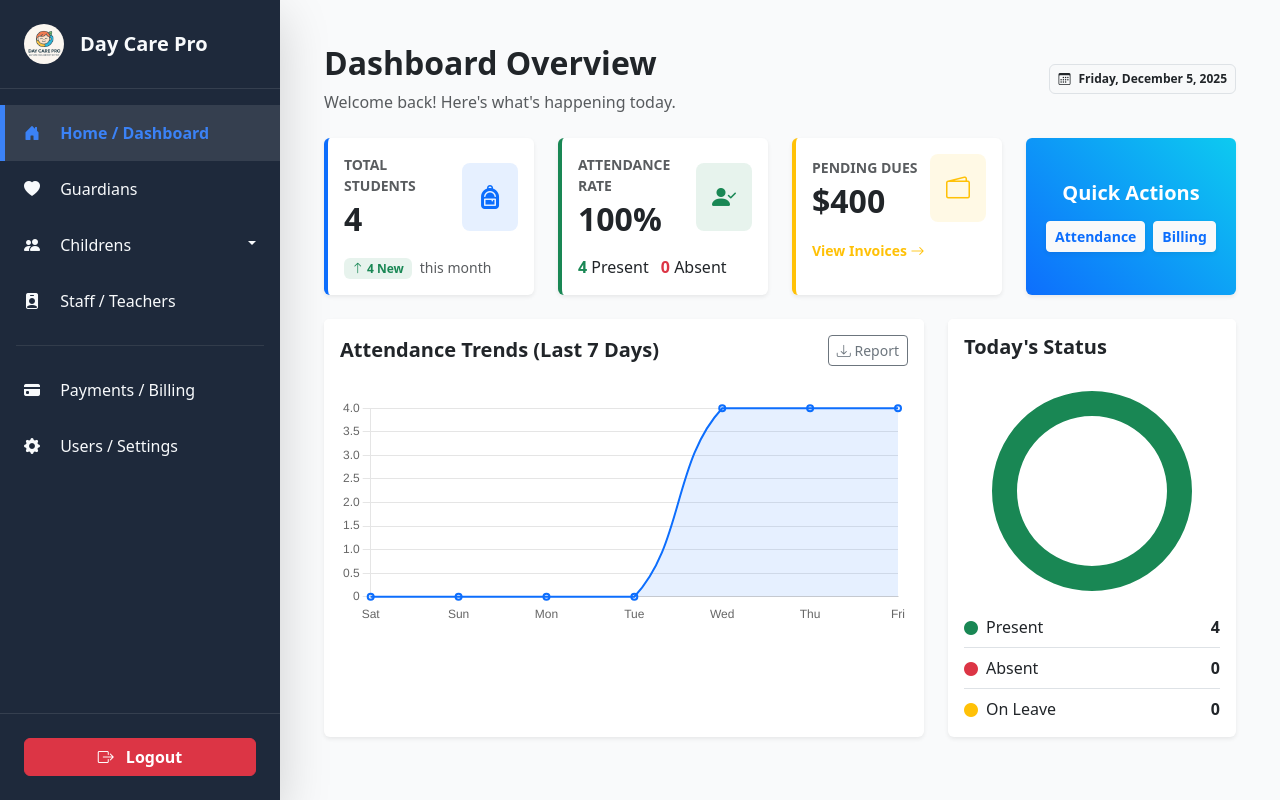
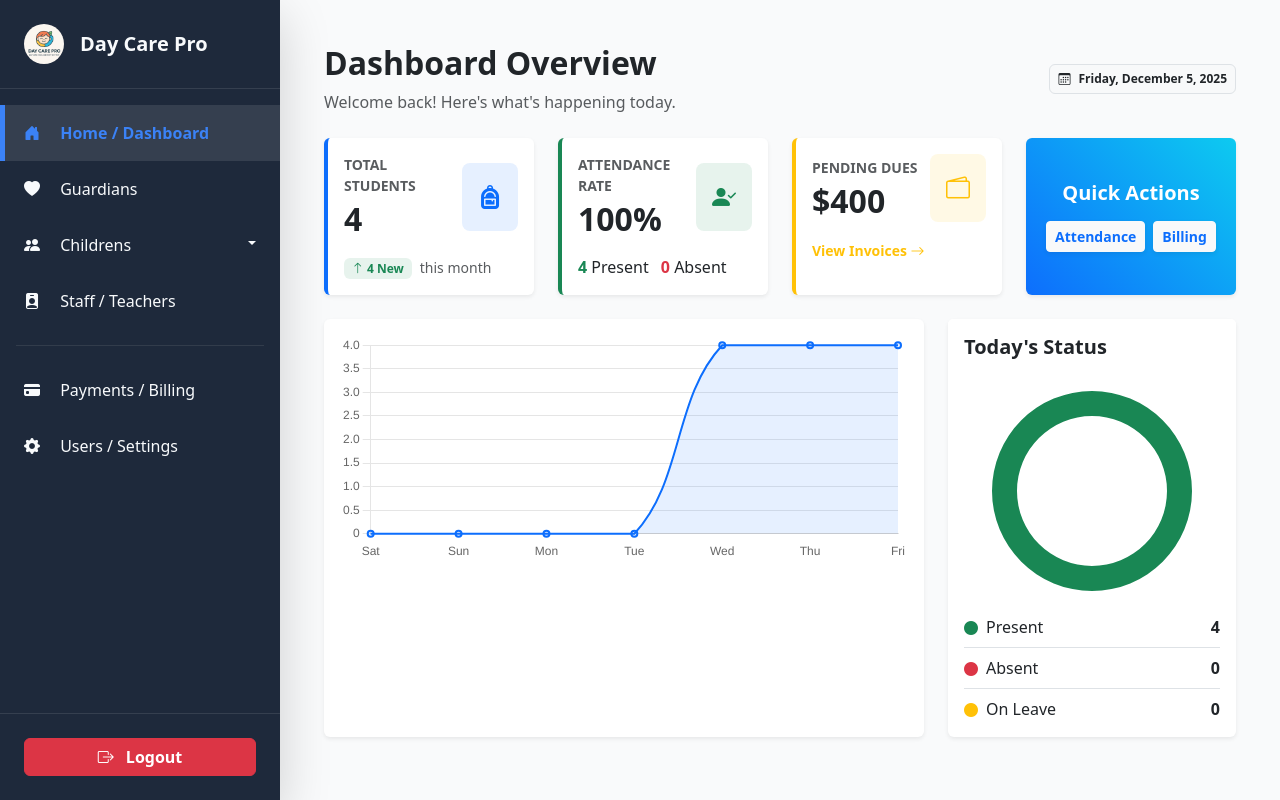
Before and after one commit to salu000/day-care-management-system-django, a Django app: page /dashboard/ in a window 1280 px wide. Run offline with Django 5.2, Linux system fonts and the light colour scheme; a user stored in the database is signed in; data comes from the database, SQL or seed files in the repository.

Commit message:
changed some extra code

```diff
--- a/daycare/attendance/views.py
+++ b/daycare/attendance/views.py
@@ -26,10 +26,8 @@ def daily_attendance_view(request):
         # Get all active children
         # Assuming your Child model has 'is_active' or similar. If not, remove the filter.
         active_children = Child.objects.all()
-        print(active_children)
         # Check which children already have attendance for this date
         existing_records = Attendance.objects.filter(date=current_date).values_list('child_id', flat=True)
-        print(existing_records)
         # Create 'Absent' records for missing children
         new_attendance_objects = []
         for child in active_children:
--- a/daycare/templates/dashboard/index.html
+++ b/daycare/templates/dashboard/index.html
@@ -101,10 +101,10 @@
 
         <div class="col-lg-8">
             <div class="card shadow-sm border-0 h-100">
-                <div class="card-header bg-white py-3 border-0 d-flex justify-content-between align-items-center">
+                {% comment %} <div class="card-header bg-white py-3 border-0 d-flex justify-content-between align-items-center">
                     <h5 class="mb-0 fw-bold">Attendance Trends (Last 7 Days)</h5>
                     <button class="btn btn-sm btn-outline-secondary"><i class="bi bi-download"></i> Report</button>
-                </div>
+                </div> {% endcomment %}
                 <div class="card-body">
                     <canvas id="attendanceChart" height="120"></canvas>
                 </div>
```
